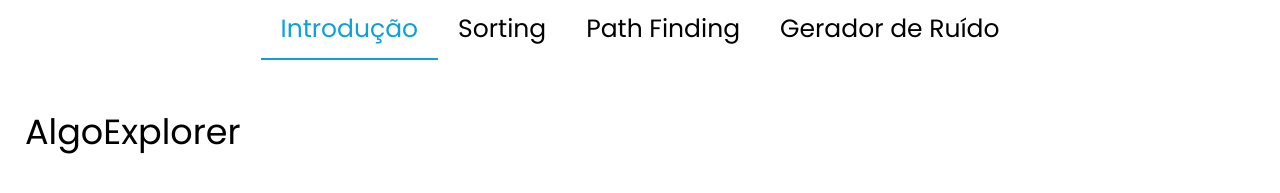
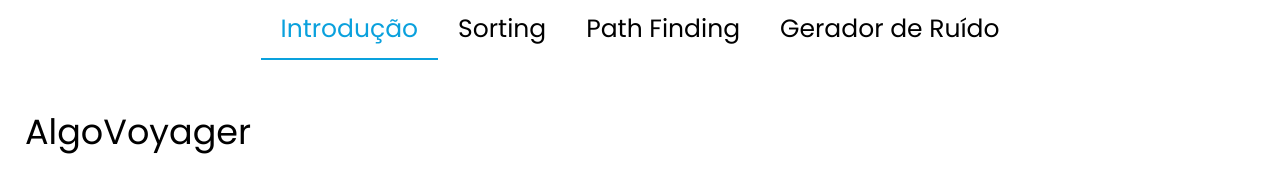
Before and after one commit to schaldach/algo-voyager, a Next.js app: page / in a window 1280 px wide. Shown: the top 193 px of the page. Built offline with nearby package versions, Linux system fonts and the light colour scheme.

Commit message:
Nome definitivo

```diff
--- a/pages/index.js
+++ b/pages/index.js
@@ -1,7 +1,7 @@
 export default function Home() {
   return (
     <div className="homescreen">
-      <div>AlgoExplorer</div>
+      <div>AlgoVoyager</div>
       <div>Uma ferramenta para a visualização de diferentes algoritmos empregados na Ciência da Computação.</div>
       <div>Desenvolvido por Schaldach.</div>
       <div>github</div>
```
